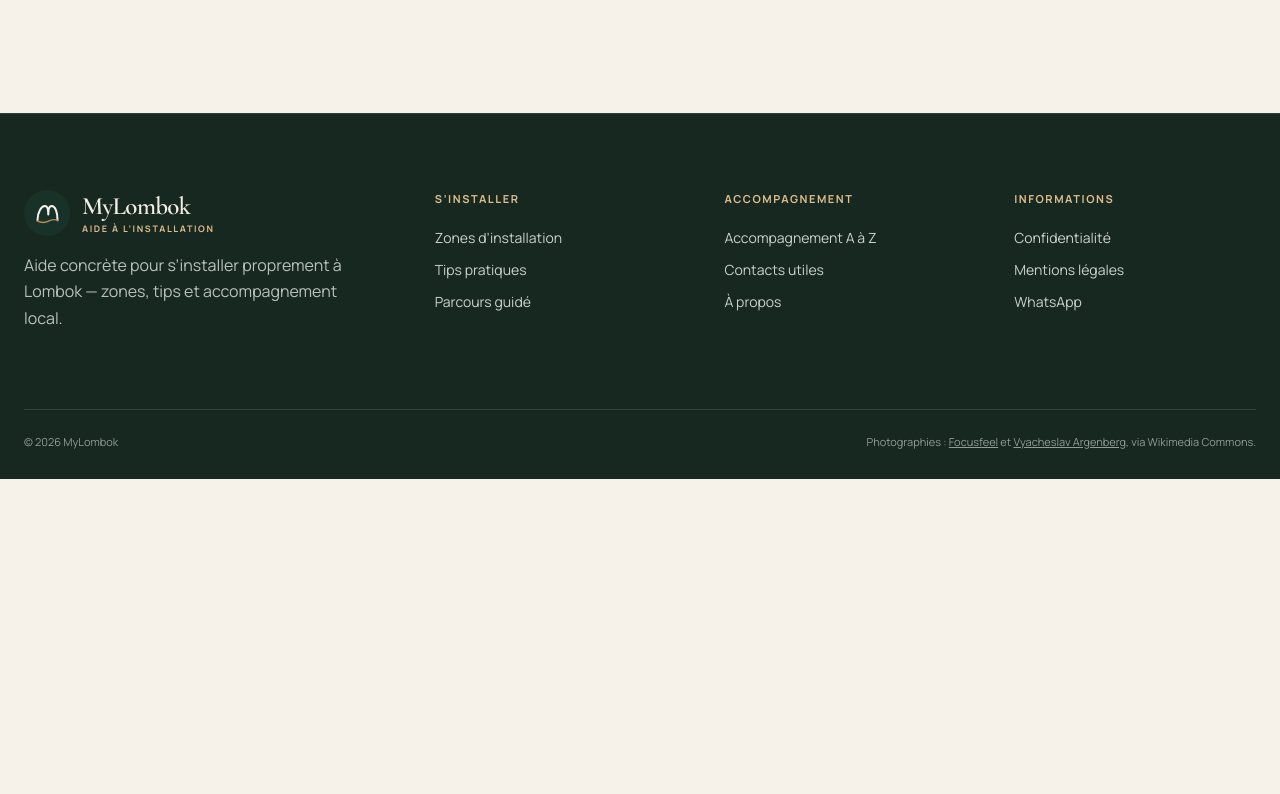
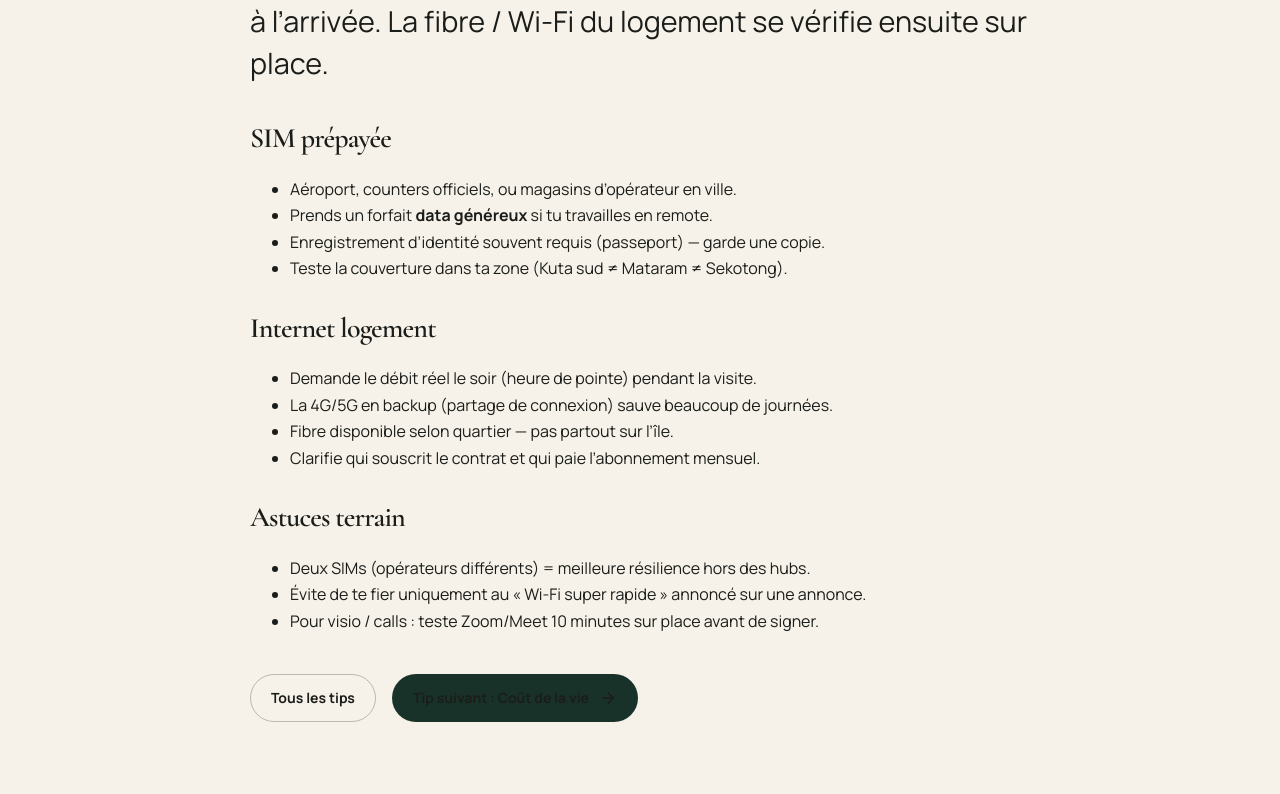
Before and after one commit to Dorianpmy/MyLombok, a Next.js app: page /tips/sim-internet in a window 1280 px wide. Before the commit this address had no page. Shown: the part 526-1320 px from the top of the page. Before the commit the page ends 1005 px from the top, so only its background shows below. Built offline with nearby package versions, Linux system fonts and the light colour scheme.

Commit message:
content: tips SIM internet Lombok

```diff
--- /dev/null
+++ b/app/tips/sim-internet/page.tsx
@@ -0,0 +1,50 @@
+import type { Metadata } from "next";
+import Link from "next/link";
+import { ArrowRight } from "lucide-react";
+
+export const metadata: Metadata = {
+  title: "SIM & internet — Tips installation",
+  description: "Opérateurs, forfaits data et réalités internet pour s’installer à Lombok.",
+};
+
+export default function TipsSimPage() {
+  return (
+    <main className="inner-page">
+      <section className="site-section">
+        <div className="site-container" style={{ maxWidth: 780 }}>
+          <span className="eyebrow">Tips · 04</span>
+          <h1>SIM & internet</h1>
+          <p className="lead-copy">Une bonne SIM data est souvent la première chose à régler à l’arrivée. La fibre / Wi‑Fi du logement se vérifie ensuite sur place.</p>
+
+          <h2 style={{ marginTop: "2.5rem", fontSize: "1.75rem" }}>SIM prépayée</h2>
+          <ul>
+            <li>Aéroport, counters officiels, ou magasins d’opérateur en ville.</li>
+            <li>Prends un forfait <strong>data généreux</strong> si tu travailles en remote.</li>
+            <li>Enregistrement d’identité souvent requis (passeport) — garde une copie.</li>
+            <li>Teste la couverture dans ta zone (Kuta sud ≠ Mataram ≠ Sekotong).</li>
+          </ul>
+
+          <h2 style={{ marginTop: "2rem", fontSize: "1.75rem" }}>Internet logement</h2>
+          <ul>
+            <li>Demande le débit réel le soir (heure de pointe) pendant la visite.</li>
+            <li>La 4G/5G en backup (partage de connexion) sauve beaucoup de journées.</li>
+            <li>Fibre disponible selon quartier — pas partout sur l’île.</li>
+            <li>Clarifie qui souscrit le contrat et qui paie l’abonnement mensuel.</li>
+          </ul>
+
+          <h2 style={{ marginTop: "2rem", fontSize: "1.75rem" }}>Astuces terrain</h2>
+          <ul>
+            <li>Deux SIMs (opérateurs différents) = meilleure résilience hors des hubs.</li>
+            <li>Évite de te fier uniquement au « Wi‑Fi super rapide » annoncé sur une annonce.</li>
+            <li>Pour visio / calls : teste Zoom/Meet 10 minutes sur place avant de signer.</li>
+          </ul>
+
+          <div style={{ display: "flex", gap: "1rem", flexWrap: "wrap", marginTop: "2.5rem" }}>
+            <Link className="button button--outline" href="/tips">Tous les tips</Link>
+            <Link className="button button--primary" href="/tips/cout-de-la-vie">Tip suivant : Coût de la vie <ArrowRight aria-hidden="true" /></Link>
+          </div>
+        </div>
+      </section>
+    </main>
+  );
+}
```
